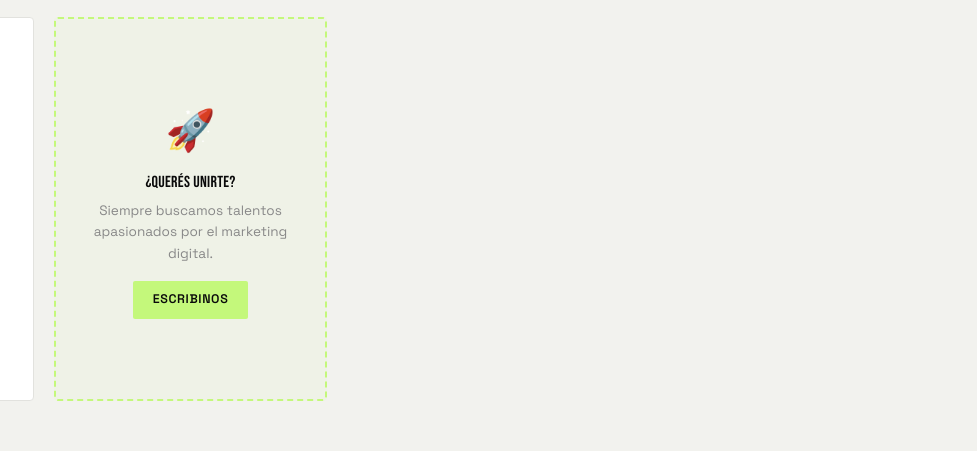
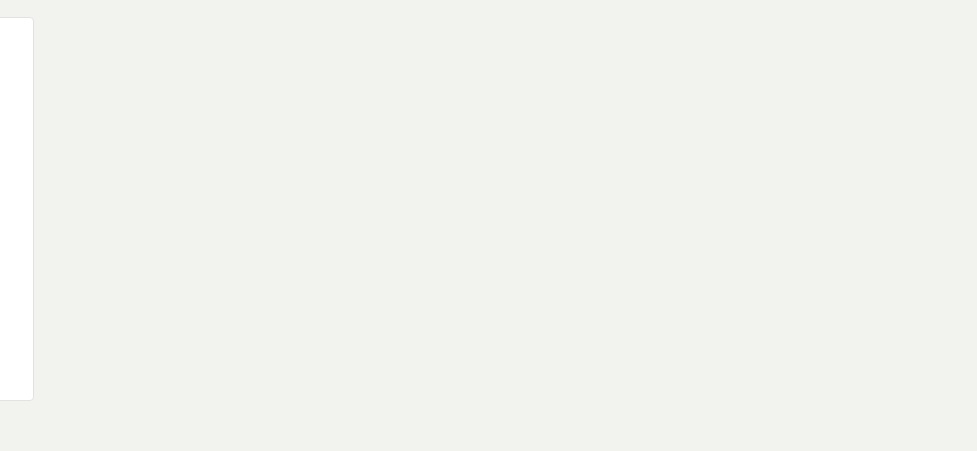
Before and after one commit to santinodelmonte/auramkt, a plain HTML site: page sobre-nosotros.html in a window 1280 px wide. Shown: the part 3609-4060 px from the top of the page, 303-1280 px from the left. Drawn offline with nearby package versions, Linux system fonts and the light colour scheme.

Commit message:
Update sobre-nosotros.html

```diff
--- a/sobre-nosotros.html
+++ b/sobre-nosotros.html
@@ -198,13 +198,6 @@
         </div>
       </div>
 
-      <!-- CTA card -->
-      <div class="team-card" data-aos="fade-up" data-aos-delay="80" style="background:var(--gradient-card); border:2px dashed var(--primary); display:flex; flex-direction:column; align-items:center; justify-content:center; text-align:center;">
-        <div style="font-size:2.5rem; margin-bottom:12px;">🚀</div>
-        <h4 style="margin-bottom:8px;">¿Querés unirte?</h4>
-        <p style="font-size:.85rem; color:var(--text-muted); margin-bottom:16px;">Siempre buscamos talentos apasionados por el marketing digital.</p>
-        <a href="contacto.html" class="btn btn-primary btn-sm">Escribinos</a>
-      </div>
 
     </div>
   </div>
```
